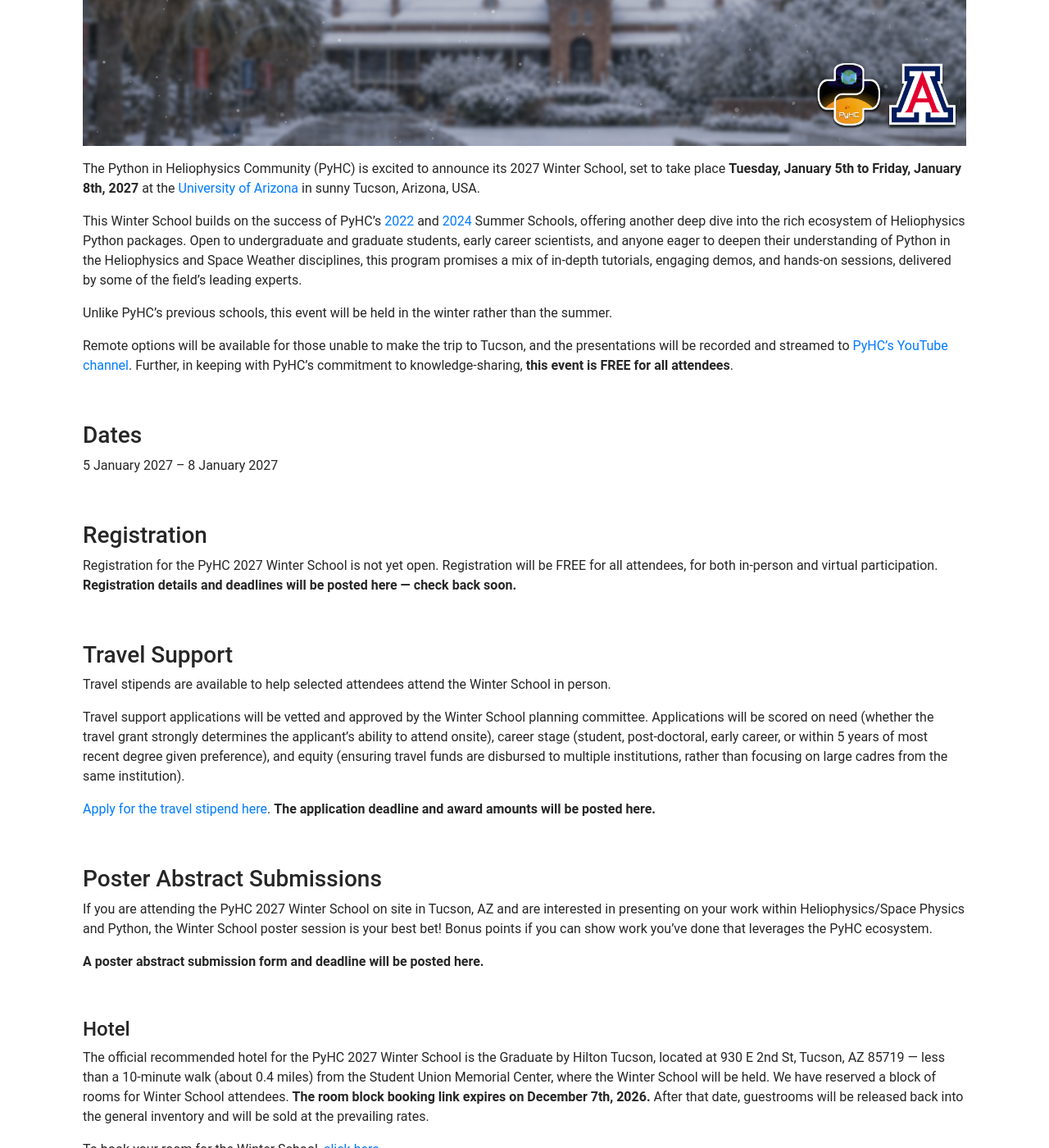
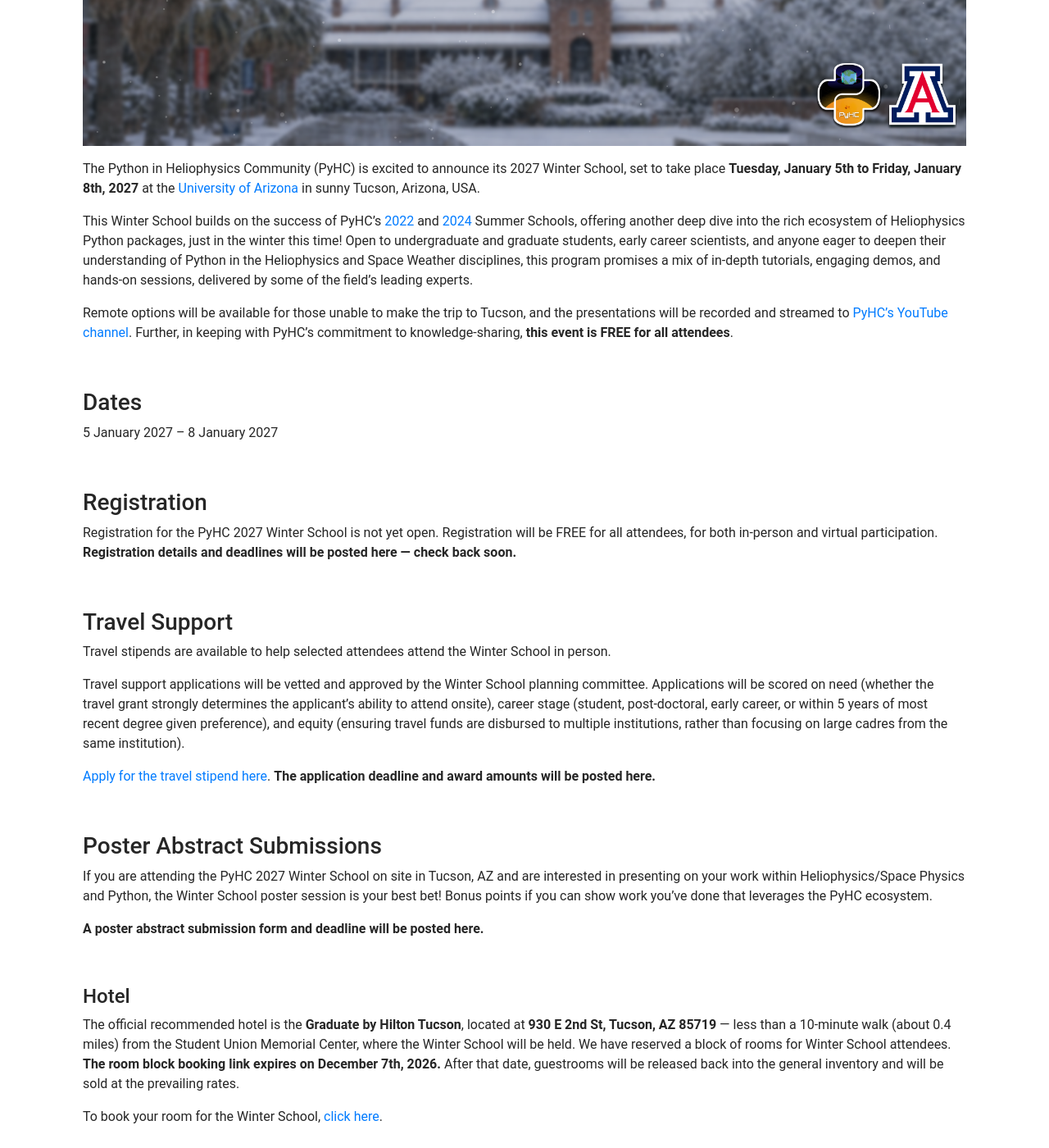
Before and after one commit to heliophysicsPy/heliophysicsPy.github.io, a Jekyll site: the page built from _pages/meetings/winter_schools/winter_school.md, in a window 1280 px wide and 1400 px high, scrolled down 562 px. Shown: the whole window at 82% size. Built offline with Jekyll 4.4.1, drawn with Linux system fonts in a browser that asks for light colours; nearby versions of some CDN libraries.

Commit message:
Update text

```diff
--- a/_pages/meetings/winter_schools/winter_school.md
+++ b/_pages/meetings/winter_schools/winter_school.md
@@ -9,10 +9,7 @@
 
 The Python in Heliophysics Community (PyHC) is excited to announce its 2027 Winter School, set to take place **Tuesday, January 5th to Friday, January 8th, 2027** at the [University of Arizona](https://www.arizona.edu/) in sunny Tucson, Arizona, USA.
 
-This Winter School builds on the success of PyHC's [2022]({{ site.baseurl }}/summer-school) and [2024]({{ site.baseurl }}/summer-school-24) Summer Schools, offering another deep dive into the rich ecosystem of Heliophysics Python packages. Open to undergraduate and graduate students, early career scientists, and anyone eager to deepen their understanding of Python in the Heliophysics and Space Weather disciplines, this program promises a mix of in-depth tutorials, engaging demos, and hands-on sessions, delivered by some of the field's leading experts.
-
-<!-- TODO: Optional — decide whether to explain the January timing publicly. Delete or reword the sentence below as desired. -->
-Unlike PyHC's previous schools, this event will be held in the winter rather than the summer.
+This Winter School builds on the success of PyHC's [2022]({{ site.baseurl }}/summer-school) and [2024]({{ site.baseurl }}/summer-school-24) Summer Schools, offering another deep dive into the rich ecosystem of Heliophysics Python packages, just in the winter this time! Open to undergraduate and graduate students, early career scientists, and anyone eager to deepen their understanding of Python in the Heliophysics and Space Weather disciplines, this program promises a mix of in-depth tutorials, engaging demos, and hands-on sessions, delivered by some of the field's leading experts.
 
 Remote options will be available for those unable to make the trip to Tucson, and the presentations will be recorded and streamed to [PyHC's YouTube channel](https://www.youtube.com/@pythoninheliophysicscommun3732). Further, in keeping with PyHC's commitment to knowledge-sharing, **this event is FREE for all attendees**.
 
@@ -45,7 +42,7 @@
 <br>
 #### Hotel
 <!-- TODO: Add the negotiated room block rate (and parking cost, if any) once confirmed. -->
-The official recommended hotel for the PyHC 2027 Winter School is the Graduate by Hilton Tucson, located at 930 E 2nd St, Tucson, AZ 85719 — less than a 10-minute walk (about 0.4 miles) from the Student Union Memorial Center, where the Winter School will be held. We have reserved a block of rooms for Winter School attendees. **The room block booking link expires on December 7th, 2026.** After that date, guestrooms will be released back into the general inventory and will be sold at the prevailing rates.
+The official recommended hotel is the **Graduate by Hilton Tucson**, located at **930 E 2nd St, Tucson, AZ 85719** — less than a 10-minute walk (about 0.4 miles) from the Student Union Memorial Center, where the Winter School will be held. We have reserved a block of rooms for Winter School attendees. **The room block booking link expires on December 7th, 2026.** After that date, guestrooms will be released back into the general inventory and will be sold at the prevailing rates.
 
 To book your room for the Winter School, [click here](https://book.passkey.com/event/51272286/owner/50247507/home).
 
```
